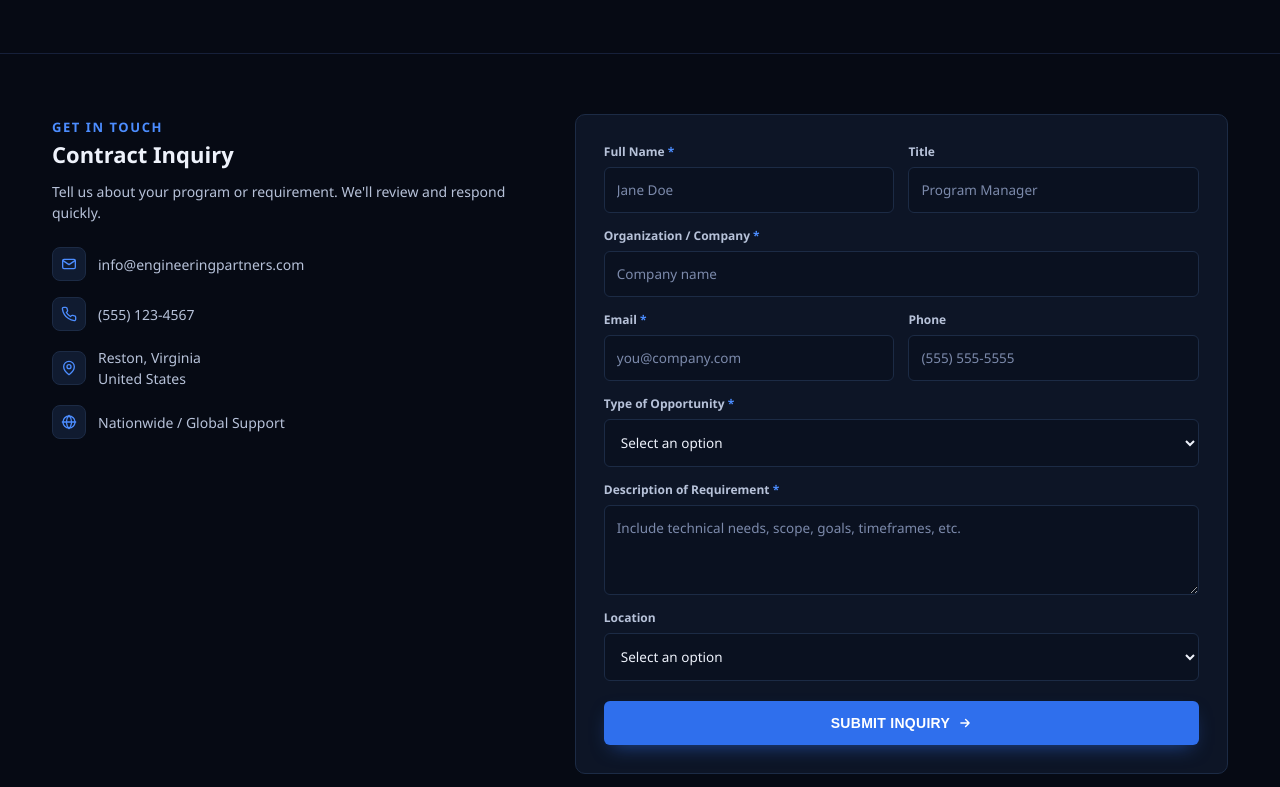
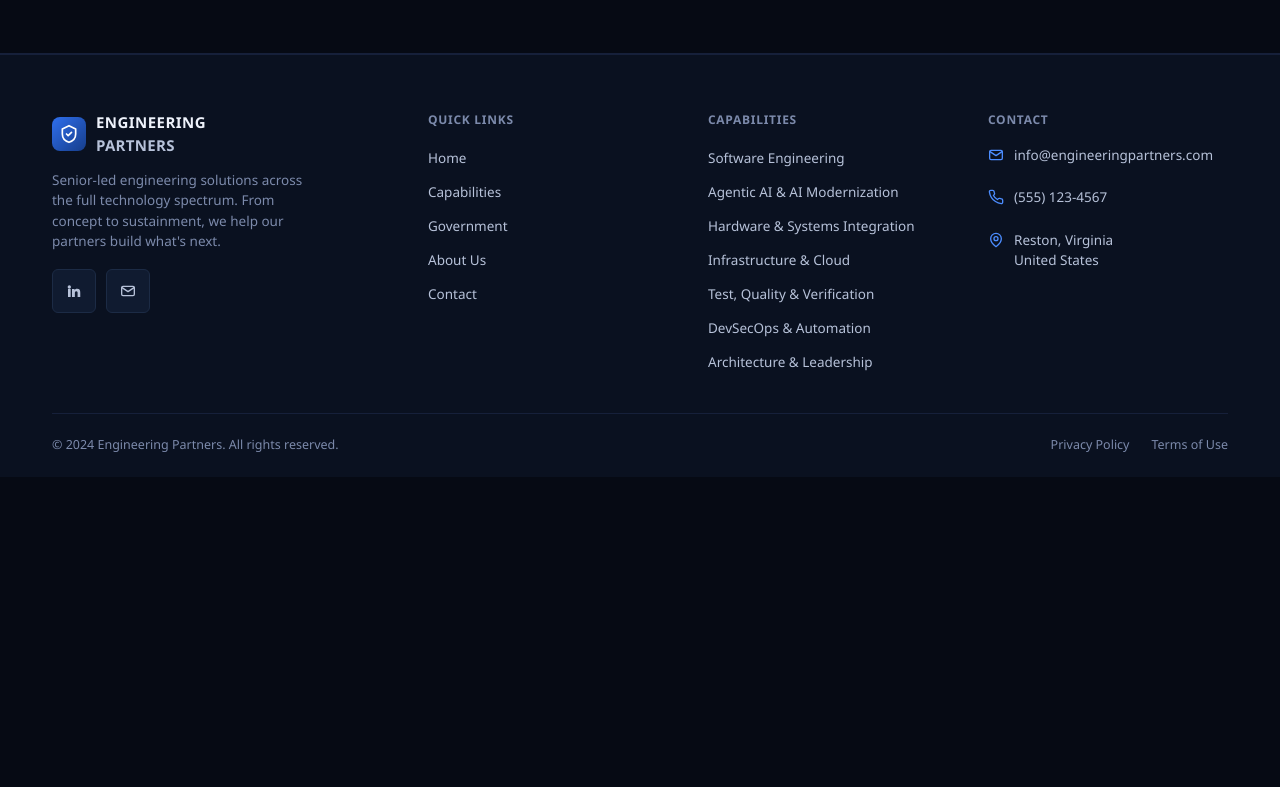
Before and after one commit to stevelefi/engineering-partners-mockup, a plain HTML site: page about.html in a window 1280 px wide. Shown: the part 593-1380 px from the top of the page. After the commit the page ends 1070 px from the top, so only its background shows below. Drawn offline with Linux system fonts and the light colour scheme.

Commit message:
Remove Contract Inquiry section from About page
Temporarily removed pending updated content/design for the contact section.

Co-Authored-By: Claude Sonnet 5 <noreply@anthropic.com>

```diff
--- a/about.html
+++ b/about.html
@@ -109,84 +109,6 @@
   </div>
 </section>
 
-<section class="contact-section" id="contact">
-  <div class="wrap contact-grid">
-    <div class="contact-info">
-      <span class="eyebrow">GET IN TOUCH</span>
-      <h2>Contract Inquiry</h2>
-      <p>Tell us about your program or requirement. We'll review and respond quickly.</p>
-      <ul class="contact-list">
-        <li><span class="ic"><svg aria-hidden="true" viewBox="0 0 24 24" fill="none" stroke="currentColor" stroke-width="2" stroke-linecap="round" stroke-linejoin="round"><rect x="2.5" y="5" width="19" height="14" rx="2"/><path d="M3 7l9 6 9-6"/></svg></span>info@engineeringpartners.com</li>
-        <li><span class="ic"><svg aria-hidden="true" viewBox="0 0 24 24" fill="none" stroke="currentColor" stroke-width="2" stroke-linecap="round" stroke-linejoin="round"><path d="M22 16.9v3a2 2 0 01-2.2 2 19.8 19.8 0 01-8.6-3.1 19.5 19.5 0 01-6-6A19.8 19.8 0 012.1 4.2 2 2 0 014.1 2h3a2 2 0 012 1.7c.1.9.4 1.8.7 2.7a2 2 0 01-.5 2.1L8.1 9.8a16 16 0 006 6l1.3-1.2a2 2 0 012.1-.5c.9.3 1.8.6 2.7.7a2 2 0 011.8 2.1z"/></svg></span>(555) 123-4567</li>
-        <li><span class="ic"><svg aria-hidden="true" viewBox="0 0 24 24" fill="none" stroke="currentColor" stroke-width="2" stroke-linecap="round" stroke-linejoin="round"><path d="M20 10c0 6-8 12-8 12s-8-6-8-12a8 8 0 1116 0z"/><circle cx="12" cy="10" r="3"/></svg></span>Reston, Virginia<br/>United States</li>
-        <li><span class="ic"><svg aria-hidden="true" viewBox="0 0 24 24" fill="none" stroke="currentColor" stroke-width="2" stroke-linecap="round" stroke-linejoin="round"><circle cx="12" cy="12" r="9"/><path d="M2 12h20M12 2a15 15 0 010 20 15 15 0 010-20z"/></svg></span>Nationwide / Global Support</li>
-      </ul>
-    </div>
-
-    <form class="contact-form" onsubmit="return false;">
-      <div class="form-row">
-        <div class="form-field">
-          <label>Full Name <span class="req">*</span></label>
-          <input type="text" placeholder="Jane Doe" required />
-        </div>
-        <div class="form-field">
-          <label>Title</label>
-          <input type="text" placeholder="Program Manager" />
-        </div>
-      </div>
-      <div class="form-row">
-        <div class="form-field full">
-          <label>Organization / Company <span class="req">*</span></label>
-          <input type="text" placeholder="Company name" required />
-        </div>
-      </div>
-      <div class="form-row">
-        <div class="form-field">
-          <label>Email <span class="req">*</span></label>
-          <input type="email" placeholder="you@company.com" required />
-        </div>
-        <div class="form-field">
-          <label>Phone</label>
-          <input type="tel" placeholder="(555) 555-5555" />
-        </div>
-      </div>
-      <div class="form-row">
-        <div class="form-field full">
-          <label>Type of Opportunity <span class="req">*</span></label>
-          <select required>
-            <option value="">Select an option</option>
-            <option>Prime Contractor Teaming</option>
-            <option>Subcontract</option>
-            <option>Commercial Project</option>
-            <option>Team Augmentation</option>
-            <option>Other</option>
-          </select>
-        </div>
-      </div>
-      <div class="form-row">
-        <div class="form-field full">
-          <label>Description of Requirement <span class="req">*</span></label>
-          <textarea placeholder="Include technical needs, scope, goals, timeframes, etc." required></textarea>
-        </div>
-      </div>
-      <div class="form-row">
-        <div class="form-field full">
-          <label>Location</label>
-          <select>
-            <option value="">Select an option</option>
-            <option>Reston, Virginia</option>
-            <option>Remote / Nationwide</option>
-            <option>Global</option>
-          </select>
-        </div>
-      </div>
-      <button type="submit" class="btn btn-primary">SUBMIT INQUIRY
-        <svg aria-hidden="true" viewBox="0 0 24 24" fill="none" stroke="currentColor" stroke-width="2.5" stroke-linecap="round" stroke-linejoin="round"><path d="M5 12h14M13 6l6 6-6 6"/></svg>
-      </button>
-    </form>
-  </div>
-</section>
-
 </main>
 
 <footer class="site-footer" id="footer"></footer>
```
